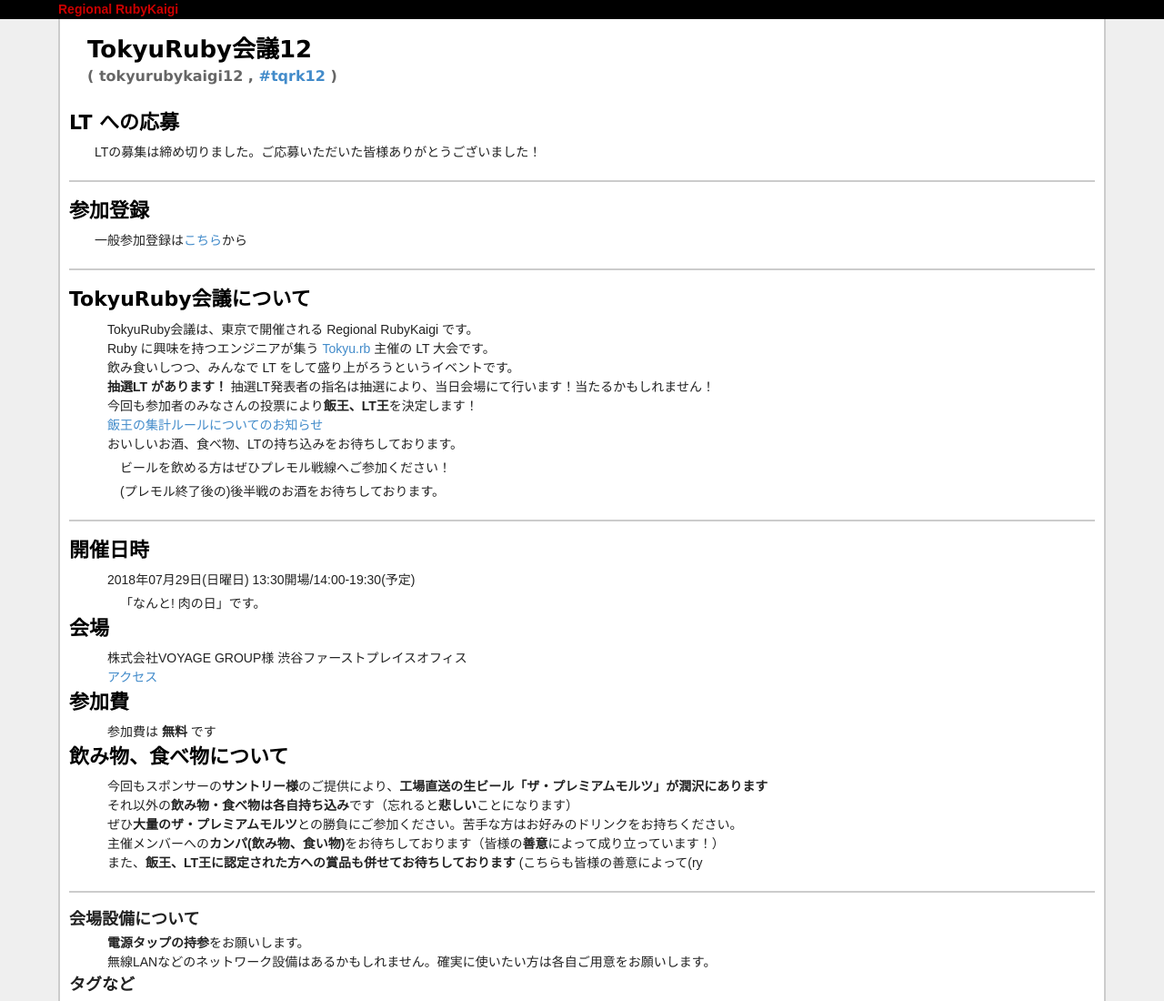
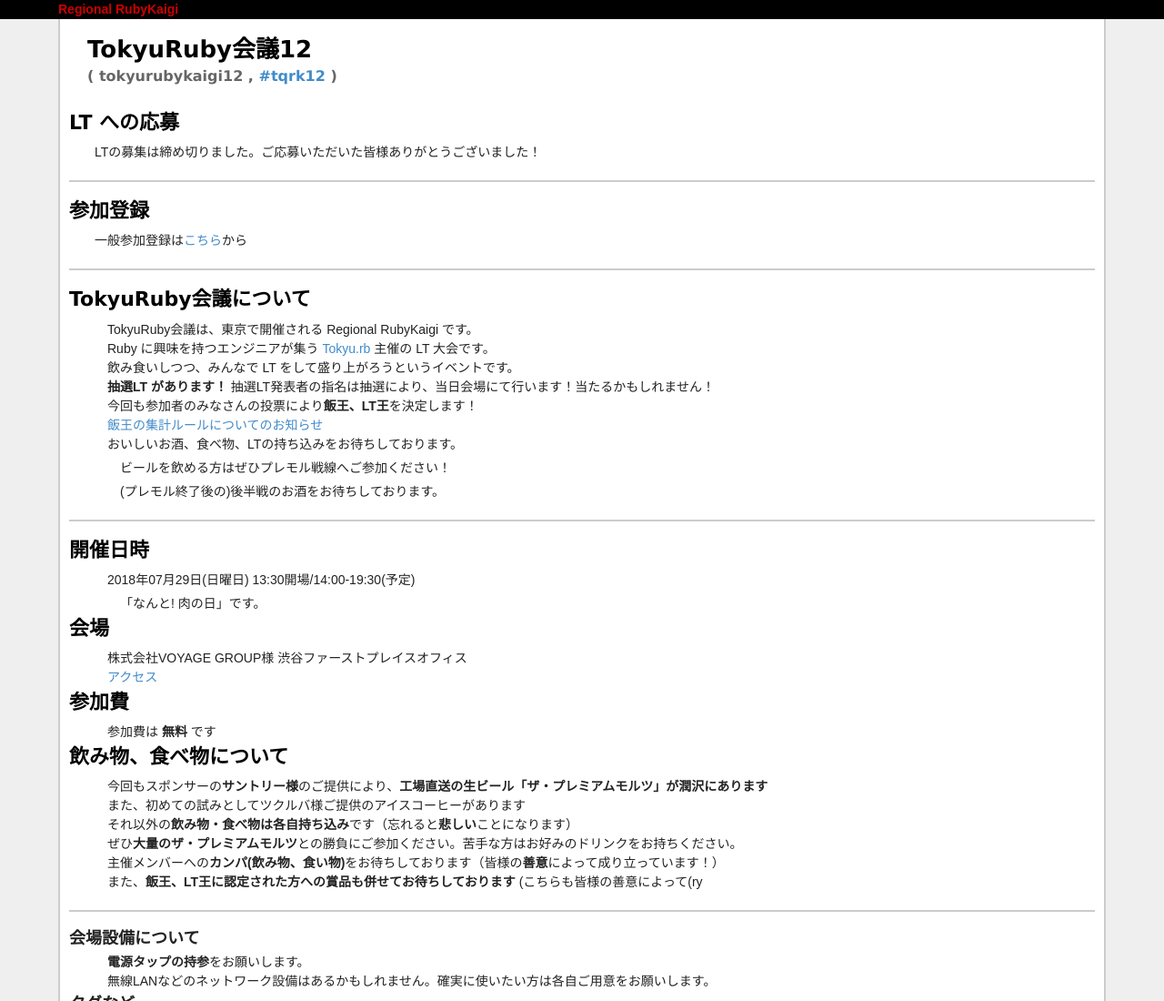
Before and after one commit to tokyurubykaigi/tokyu12, a plain HTML site: page index.html in a window 1280 px wide. Shown: the top 1100 px of the page at 91% size. Drawn offline with Linux system fonts and the light colour scheme.

Commit message:
Introduce coffee sponsor

```diff
--- a/index.html
+++ b/index.html
@@ -71,6 +71,7 @@
       <h3>飲み物、食べ物について</h3>
       <ul>
         <li>今回もスポンサーの<strong>サントリー様</strong>のご提供により、<strong>工場直送の生ビール「ザ・プレミアムモルツ」が潤沢にあります</strong></li>
+        <li>また、初めての試みとしてツクルバ様ご提供のアイスコーヒーがあります</li>
         <li>それ以外の<strong>飲み物・食べ物は各自持ち込み</strong>です（忘れると<strong>悲しい</strong>ことになります）</li>
         <li>ぜひ<strong>大量のザ・プレミアムモルツ</strong>との勝負にご参加ください。苦手な方はお好みのドリンクをお持ちください。</li>
         <li>主催メンバーへの<strong>カンパ(飲み物、食い物)</strong>をお待ちしております（皆様の<strong>善意</strong>によって成り立っています！）</li>
```
